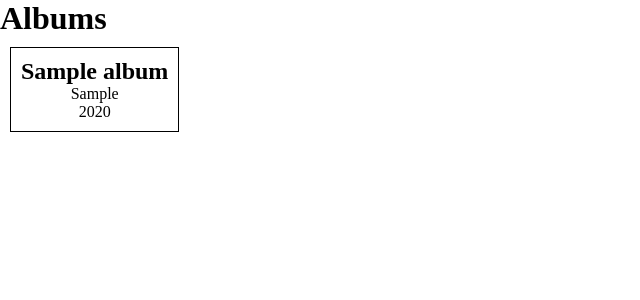
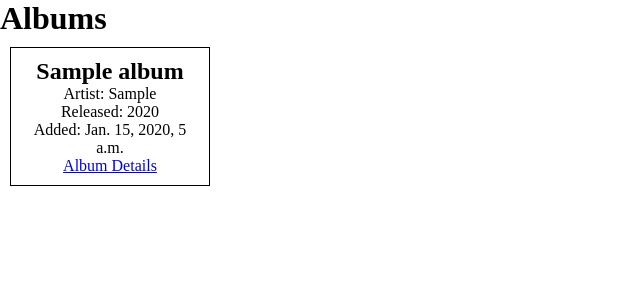
Before and after one commit to Momentum-Team-9/django-music-sarah-wines, a Django app: page / in a window 1280 px wide. Shown: the top 300 px of the page, without its empty margins (0-640 px from the left). Run offline with Django 3.2, Linux system fonts and the light colour scheme; tables that the repository leaves empty hold one stand-in row (values such as "Sample post").

Commit message:
connects to album details

```diff
--- a/Album/views.py
+++ b/Album/views.py
@@ -1,6 +1,14 @@
-from django.shortcuts import render
+from django.shortcuts import render, get_object_or_404
 from .models import Album, Track
 # Create your views here.
 def list_albums(request):
     albums = Album.objects.all()
     return render(request, 'albums/list_albums.html', {'albums': albums})
+
+def show_album(request, pk):
+    album = get_object_or_404(Album, pk=pk)
+    return render(
+        request,
+        "albums/show_album.html",
+        {"album": album, "pk": pk},
+    )
--- a/django_music/urls.py
+++ b/django_music/urls.py
@@ -20,5 +20,5 @@ from Album import views as album_views
 
 urlpatterns = [
     path('admin/', admin.site.urls),
-    path('', album_views.list_albums, name='list_albums'),
+    path('', album_views.list_albums, name='list_albums'), path('albums/<int:pk>', album_views.show_album, name="show_album"),
 ]
--- a/templates/albums/list_albums.html
+++ b/templates/albums/list_albums.html
@@ -6,8 +6,10 @@
     {% for album in albums %}
     <div class="album-card">
       <h2>{{album.title}}</h2>
-      <p>{{album.artist}}</p>
-      <p>{{album.release_year}}</p>
+      <p>Artist: {{album.artist}}</p>
+      <p>Released: {{album.release_year}}</p>
+      <p>Added: {{album.created_at}}</p>
+      <a href="{% url 'show_album' pk=album.pk%}">Album Details</a>
     </div>
     {% endfor %}
   </div>
```
Also changed, not shown: templates/albums/show_album.html (added, +7 -0 lines).
